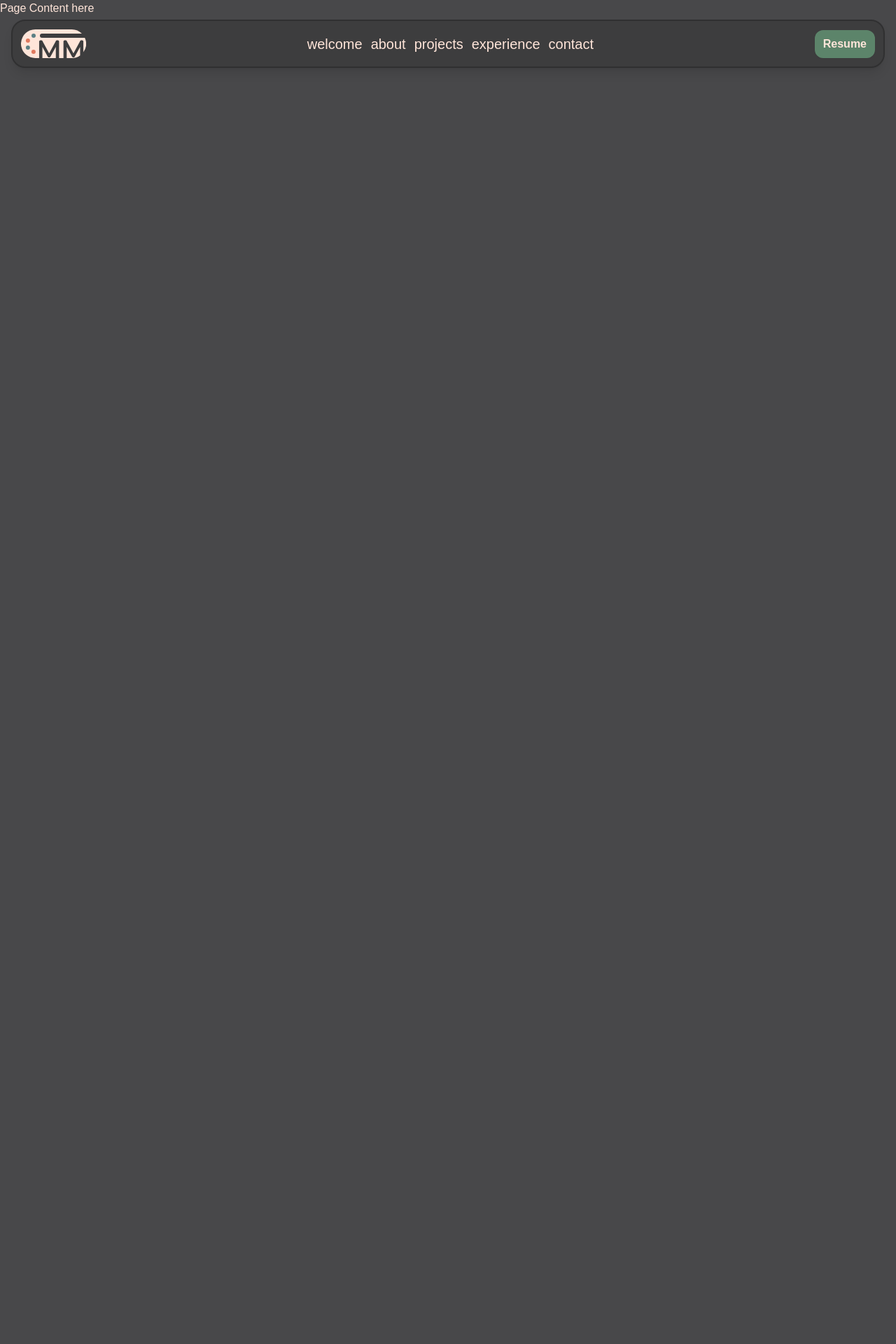
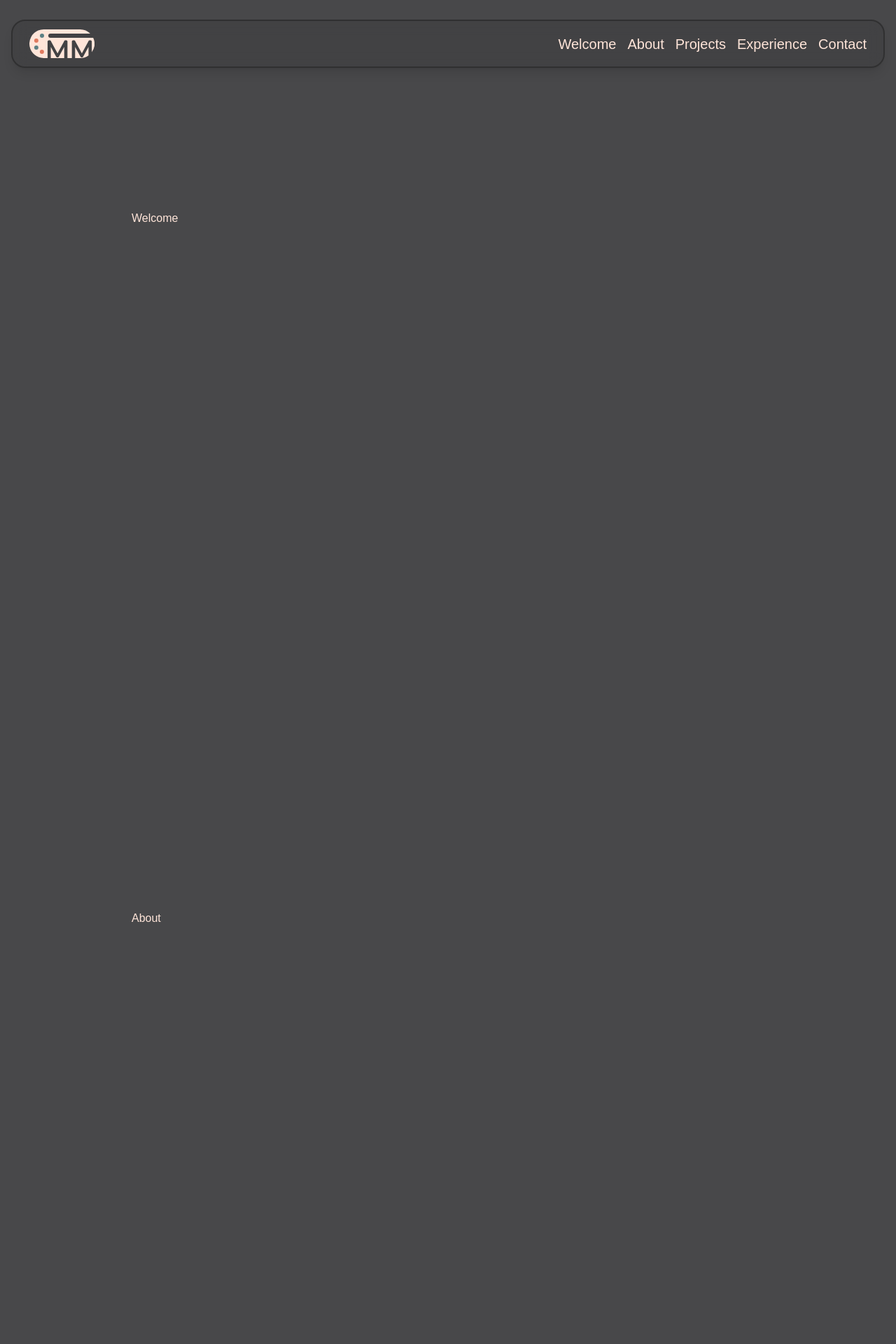
Before and after one commit to michael-maust/portfolio-2.0, a React (Vite) app: page / in a window 1280 px wide. Shown: the top 1920 px of the page at 70% size. Built offline with nearby package versions, Linux system fonts and the light colour scheme.

Commit message:
Add page sections

```diff
--- a/package.json
+++ b/package.json
@@ -13,6 +13,7 @@
   "dependencies": {
     "@tailwindcss/line-clamp": "^0.4.4",
     "@tailwindcss/typography": "^0.5.12",
+    "@tanstack/react-router": "^1.31.3",
     "clsx": "^2.1.1",
     "framer-motion": "^11.1.7",
     "react": "^18.2.0",
--- a/src/App.tsx
+++ b/src/App.tsx
@@ -1,11 +1,17 @@
 import { Header } from 'components/Navigation/Header';
+import * as Sections from 'components/Sections';
 
 function App() {
   return (
-    <div className="relative w-full">
+    <div className="flex flex-col items-center relative w-full">
       <Header />
-      <div className="h-[2000px]">Page Content here</div>
-      Hello world
+      <div className="pt-72 px-12 max-w-screen-lg w-full">
+        <Sections.Welcome />
+        <Sections.About />
+        <Sections.Experience />
+        <Sections.Projects />
+        <Sections.Contact />
+      </div>
     </div>
   );
 }
--- a/src/components/Navigation/Header.tsx
+++ b/src/components/Navigation/Header.tsx
@@ -1,6 +1,5 @@
 import logo from 'assets/logo.svg';
 import { cn } from 'utils/cn';
-import { useScroll } from 'framer-motion';
 
 export enum Section {
   Welcome = 'welcome',
@@ -11,22 +10,20 @@ export enum Section {
 }
 
 export function Header() {
-  const controls = useScroll();
-
   return (
-    <header className="fixed flex justify-center items-center top-3 inset right-auto w-full p-4">
-      <nav className="flex justify-between items-center p-3 bg-gray max-w-screen-xl w-full border-2 border-gray-900 shadow-lg rounded-[20px]">
+    <header className="fixed flex justify-center items-center top-3 inset right-auto w-full p-4 ">
+      <nav className="flex justify-between items-center p-3 px-6 bg-gray max-w-screen-xl w-full border-2 border-gray-900 shadow-lg rounded-[20px] backdrop-filter backdrop-blur-[10px] bg-opacity-50 gray">
         <a href={`#${Section.Welcome}`} className="cursor-pointer">
           <img src={logo} alt="Logo" className="min-h-10 min-w-20" />
         </a>
 
-        <ul className="flex flex-wrap text-xl gap-3">
+        <ul className="flex flex-wrap text-xl gap-4">
           {Object.entries(Section).map(([key, value]) => (
             <li key={key}>
               <a
                 href={`#${value}`}
                 className={cn(
-                  'border-none text-tan hover:text-primary font-medium cursor-pointer transition-colors duration-300',
+                  'border-none capitalize text-tan hover:text-primary font-light cursor-pointer transition-colors duration-300',
                 )}
               >
                 {value}
@@ -34,10 +31,6 @@ export function Header() {
             </li>
           ))}
         </ul>
-
-        <button className="shadow-sm flex gap-2 px-3 py-2 rounded-xl text-tan font-bold bg-green w-fit hover:scale-105 transition-all duration-300 cursor-pointer hover:bg-green-400">
-          Resume
-        </button>
       </nav>
     </header>
   );
--- a/src/components/Sections/About.tsx
+++ b/src/components/Sections/About.tsx
@@ -5,11 +5,7 @@ export function About() {
   const ref = useRef(null);
 
   return (
-    <div
-      ref={ref}
-      id={Section.About}
-      className="bg-gray text-tan h-[1000px] mt-[500px] p-3"
-    >
+    <div ref={ref} id={Section.About} className="text-tan h-[1000px] p-3">
       About
     </div>
   );
--- a/src/components/Sections/Contact.tsx
+++ b/src/components/Sections/Contact.tsx
@@ -5,11 +5,7 @@ export function Contact() {
   const ref = useRef(null);
 
   return (
-    <div
-      ref={ref}
-      id={Section.Contact}
-      className="bg-gray text-tan h-[1000px] mt-[500px] p-3"
-    >
+    <div ref={ref} id={Section.Contact} className="text-tan h-[1000px] p-3">
       Contact
     </div>
   );
--- a/src/components/Sections/Experience.tsx
+++ b/src/components/Sections/Experience.tsx
@@ -5,11 +5,7 @@ export function Experience() {
   const ref = useRef(null);
 
   return (
-    <div
-      ref={ref}
-      id={Section.Experience}
-      className="bg-gray text-tan h-[1000px] mt-[500px] p-3"
-    >
+    <div ref={ref} id={Section.Experience} className="text-tan h-[1000px] p-3">
       Experience
     </div>
   );
--- a/src/components/Sections/Projects.tsx
+++ b/src/components/Sections/Projects.tsx
@@ -5,11 +5,7 @@ export function Projects() {
   const ref = useRef(null);
 
   return (
-    <div
-      ref={ref}
-      id={Section.Projects}
-      className="bg-gray text-tan h-[1000px] mt-[500px] p-3"
-    >
+    <div ref={ref} id={Section.Projects} className="text-tan h-[1000px] p-3">
       Projects
     </div>
   );
--- a/src/components/Sections/Welcome.tsx
+++ b/src/components/Sections/Welcome.tsx
@@ -5,11 +5,7 @@ export function Welcome() {
   const ref = useRef(null);
 
   return (
-    <div
-      ref={ref}
-      id={Section.Welcome}
-      className="bg-gray text-tan h-[1000px] mt-[500px] p-3"
-    >
+    <div ref={ref} id={Section.Welcome} className="text-tan h-[1000px] p-3">
       Welcome
     </div>
   );
--- a/src/components/Sections/index.ts
+++ b/src/components/Sections/index.ts
@@ -2,3 +2,4 @@ export * from './About';
 export * from './Experience';
 export * from './Projects';
 export * from './Contact';
+export * from './Welcome.tsx';
```
Also changed, not shown: 1 other file (tests, documents, lock files or other folders).
